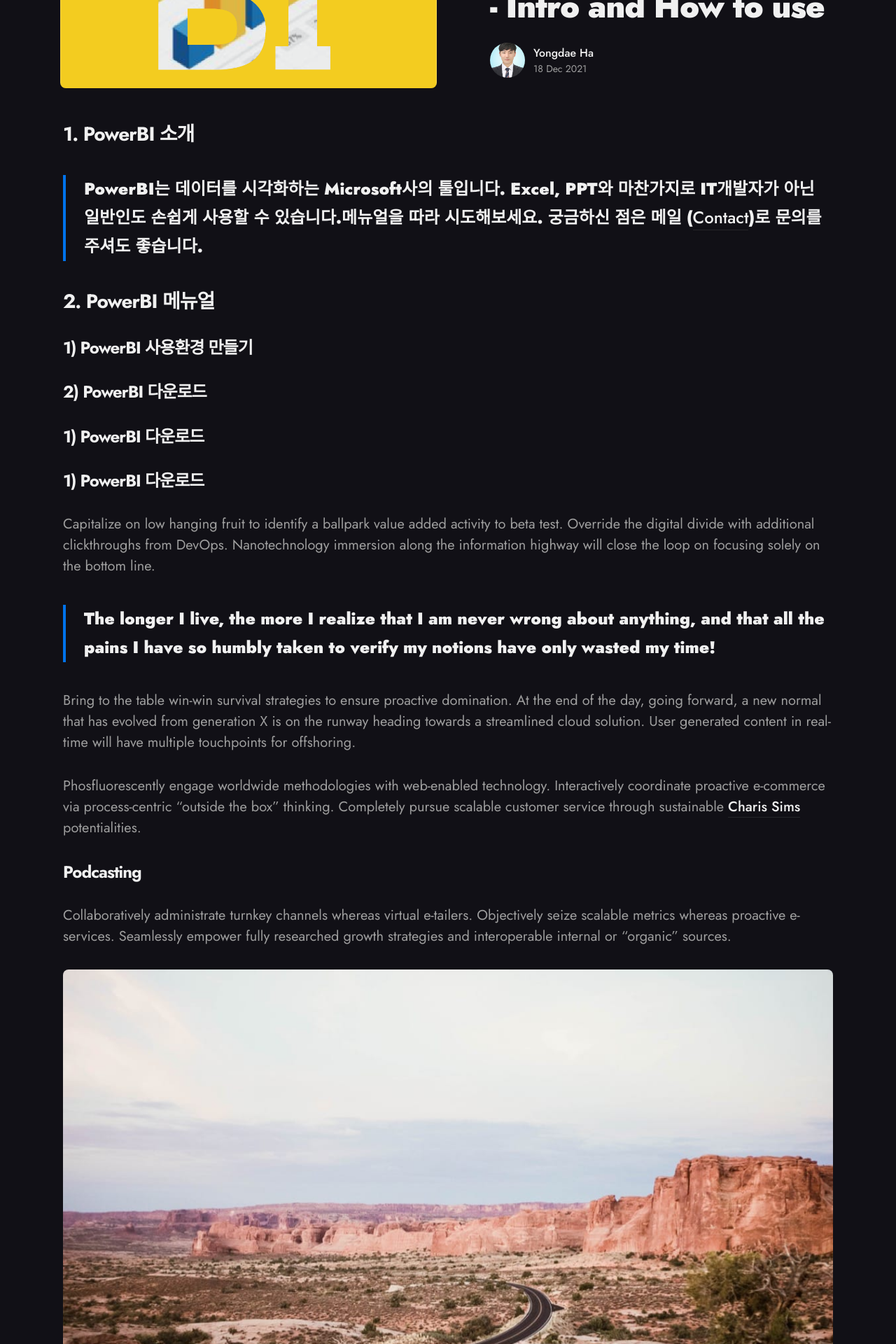
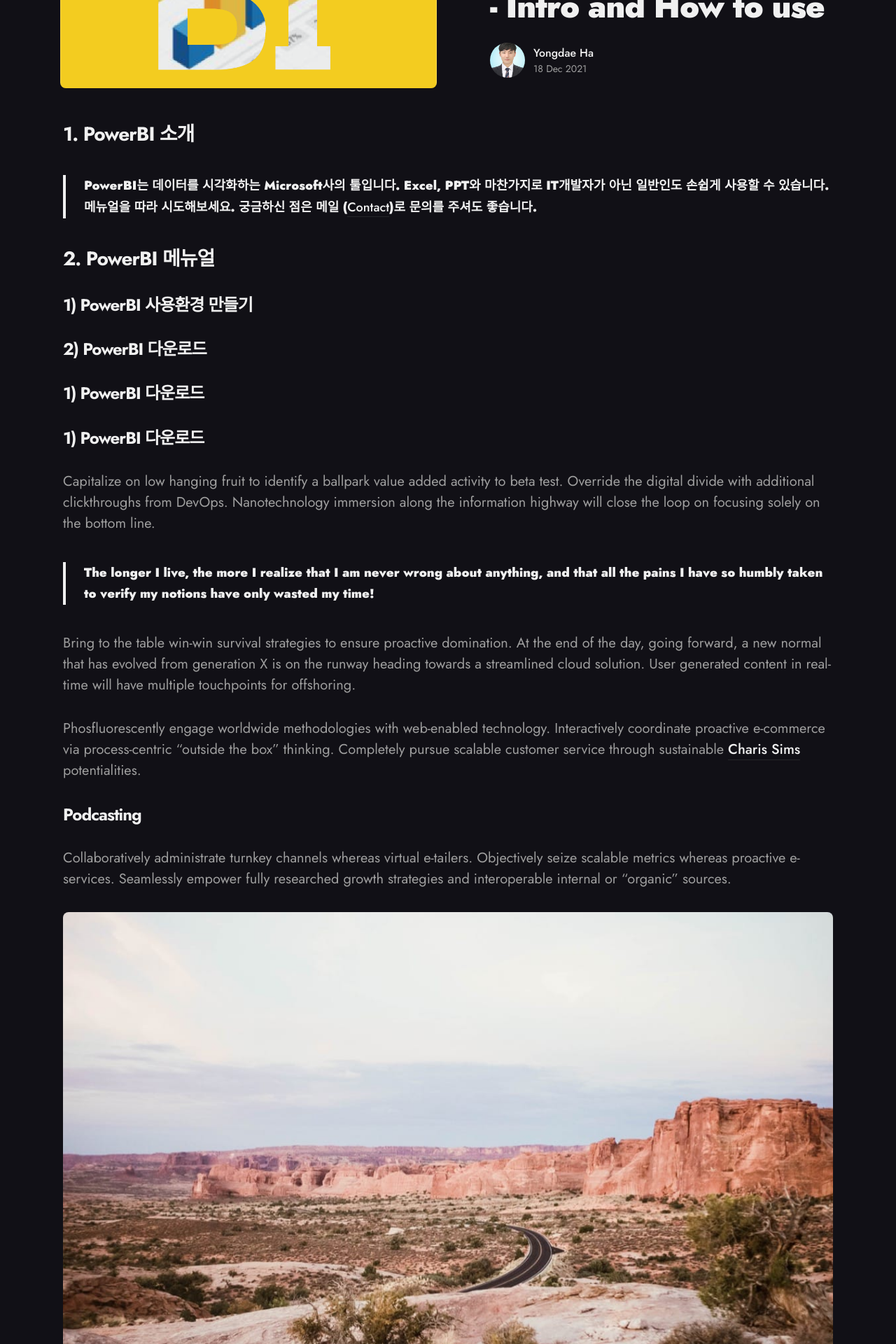
Before and after one commit to HaYongdae/hayongdae.github.io, a Jekyll site: the page built from _posts/2018-11-11-if-you-cannot-do-great-things-do-small-things-in-a-great-way.markdown, in a window 1280 px wide. Shown: the part 347-2267 px from the top of the page at 70% size. Built offline with Jekyll 4.4.1, drawn with Linux system fonts in a browser that asks for light colours; nearby versions of some CDN libraries.

Commit message:
change the blockpuote font size and line color

```diff
--- a/_sass/2-base/_base.scss
+++ b/_sass/2-base/_base.scss
@@ -63,10 +63,10 @@ blockquote {
   position: relative;
   margin: 40px 0;
   padding-left: 26px;
-  font-size: 24px;
+  font-size: 18px;
   line-height: 1.7;
   font-weight: 900;
-  border-left: 4px solid var(--brand-color);
+  border-left: 4px solid var(--heading-font-color);
   color: var(--heading-font-color);
 
   p {
```
